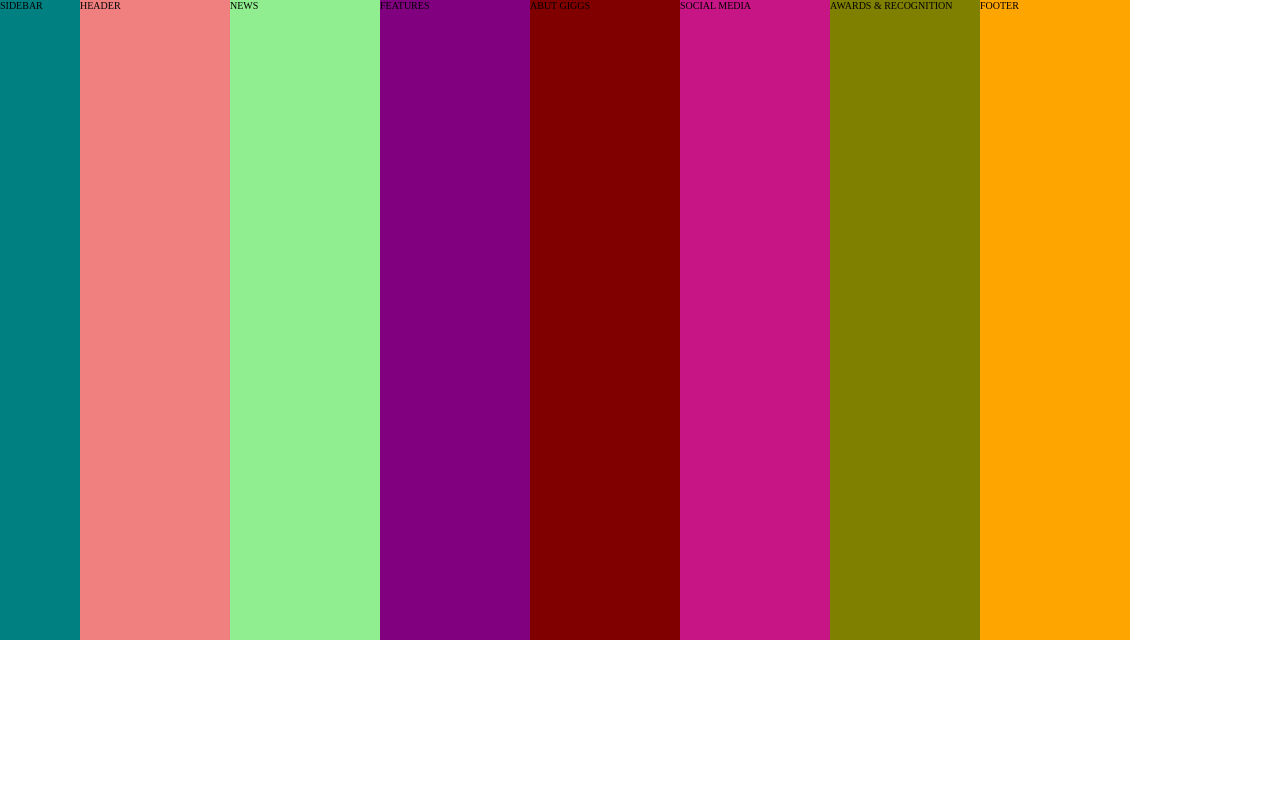
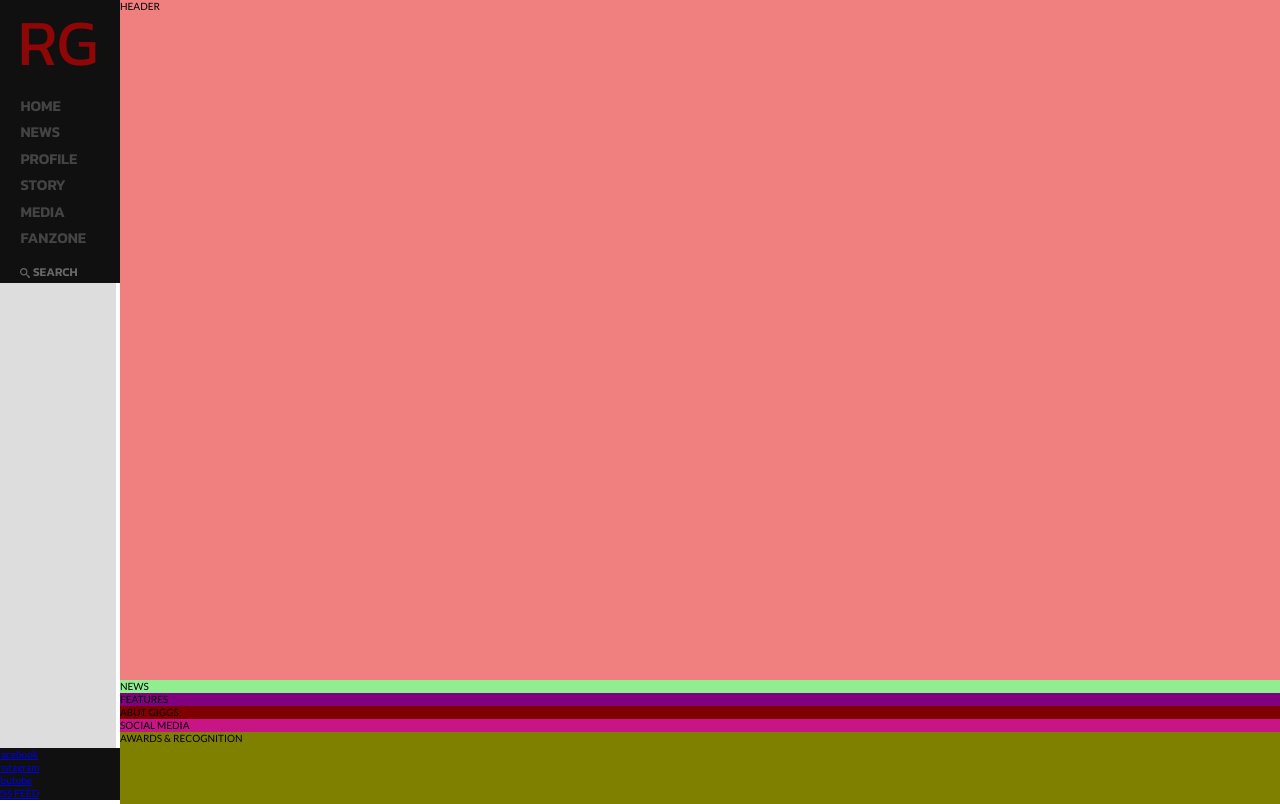
Before and after one commit to DazzlingVerdi/soccerplayer-blog, a plain HTML site: page index.html in a window 1280 px wide. Shown: the top 804 px of the page. Drawn offline with Linux system fonts and the light colour scheme.

Commit message:
added svg icons, created and styled first part of sidebar

```diff
--- a/index.html
+++ b/index.html
@@ -6,12 +6,46 @@
     <meta name="viewport" content="width=device-width, initial-scale=1.0">
     <link rel="stylesheet" href="css/main.css">
     <link rel="preconnect" href="https://fonts.gstatic.com">
-    <link href="https://fonts.googleapis.com/css2?family=Kanit:wght@100;200;300;400&display=swap" rel="stylesheet">
+    <link rel="preconnect" href="https://fonts.gstatic.com">
+    <link href="https://fonts.googleapis.com/css2?family=Kanit:wght@100;200;300;400;500;600&family=Lato:wght@300;400;700&display=swap" rel="stylesheet">
     <title>Soccer blog</title>
 </head>
 <body class="container">
     <nav class="sidebar">
-      SIDEBAR
+        <div class="sidebar__wrap">
+            <a href="index.html" class="sidebar__logo">
+                <h2 class="heading-secondary">RG</h2>
+            </a>
+            <ul class="sidebar__list">
+                <li class="sidebar__item"><a href="#" class="sidebar__link">Home</a></li>
+                <li class="sidebar__item"><a href="#" class="sidebar__link">News</a></li>
+                <li class="sidebar__item"><a href="#" class="sidebar__link">Profile</a></li>
+                <li class="sidebar__item"><a href="#" class="sidebar__link">Story</a></li>
+                <li class="sidebar__item"><a href="#" class="sidebar__link">Media</a></li>
+                <li class="sidebar__item"><a href="#" class="sidebar__link">Fanzone</a></li>
+                <li class="sidebar__item">
+                    <a href="#" class="sidebar__link sidebar__link--search mt-small">
+                       <svg class="sidebar__icon-search">
+                          <use xlink:href="img/sprite.svg#icon-search"></use>
+                        </svg>
+                        Search
+                    </a>
+                </li>
+            </ul>
+        </div>
+
+        <div class="sidebar__wrap">
+            <ul class="social__list">
+                <li class="social__item"><a href="#" class="social__link">Facebook</a></li>
+                <li class="social__item"><a href="#" class="social__link">Instagram</a></li>
+                <li class="social__item"><a href="#" class="social__link">Youtube</a></li>
+                <li class="social__item"><a href="#" class="social__link">RSS FEED</a></li>
+            </ul>
+
+        </div>
+
+
+
     </nav>
 
     <header class="header">
--- a/sass/_base.scss
+++ b/sass/_base.scss
@@ -1,6 +1,6 @@
 // CUSTOM VARIABLES ////
 :root {
-    --color-primary: #ff0000a2;
+    --color-primary: #c00303b9;
     --color-secondary: #101010;
     --color-tertiary: #ff9800;
     --color-fourth:#f44336;
@@ -8,13 +8,28 @@
     --color-grey--light-1:#eee;
     --color-grey-light-2:#ddd;
 
+    --white:#fff;
+    --black:#000;
+
 
     --main-text-color: #444;
     --sub-text-color: #666;
 
     --main-font-family:'Kanit', sans-serif;
-    --font-display: sans-serif;
+    --font-display: 'Lato', sans-serif;
+}
 
+// UTILITY CLASSES ////
+.mb-small { margin-bottom:1.5rem; }
+.mb-small-2x { margin-bottom:2rem; }
+.mb-medium { margin-bottom:3rem; }
+
+.mt-small { margin-top:1rem; }
+.mt-small-2x {margin-top: 2rem; }
+
+// MIXINS ////
+@mixin transition {
+    transition: all .2s ease-in;
 }
 
 html {
@@ -29,3 +44,8 @@ html {
     padding:0;
     box-sizing: inherit;
 }
+
+body {
+    font-family: var(--font-display);
+    line-height: 1.3;
+}
--- a/sass/_components.scss
+++ b/sass/_components.scss
@@ -0,0 +1,81 @@
+// SIDEBAR STYLE ////
+.sidebar {
+    display: flex;
+    flex-direction: column;
+    justify-content: space-between;
+    align-items: center;
+
+    &__icon-search {
+        width:1rem;
+        height:1rem;
+        fill: currentColor;
+        vertical-align: middle;
+    }
+
+    &__wrap {
+        background-color: var(--color-secondary);
+        width:108%;
+        text-align: left;
+
+    }
+
+    &__logo {
+        display: flex;
+        justify-content: center;
+        text-decoration: none;
+        margin-bottom:.8rem;
+
+    }
+
+    &__list {
+        list-style: none;
+    }
+
+    &__item {
+        cursor: pointer;
+        @include transition;
+
+        &:not(:last-child) {
+            margin-bottom:.1rem;
+        }
+
+        &:hover:not(:last-child) {
+            background-color: var(--color-primary);
+        }
+    }
+
+    &__link {
+        &:link,
+        &:visited {
+            display: inline-block;
+            font-size: 1.5rem;
+            font-family: var(--main-font-family);
+            font-weight: 700;
+            padding:.3rem 2.5rem;
+            text-transform: uppercase;
+            text-decoration: none;
+            color: var( --main-text-color);
+            @include transition;
+        }
+
+        &--search {
+            &:link,
+            &:visited {
+                font-size: 1.2rem;
+                color:var(--sub-text-color);
+            }
+        }
+    }
+
+    &__item:hover &__link {
+        color: var(--white);
+    }
+}
+
+// HEADING STYLES ////
+.heading-secondary {
+    font-family: var(--main-font-family);
+    font-size: 6.5rem;
+    font-weight: 400;
+    color: var(--color-primary);
+}
--- a/sass/_layout.scss
+++ b/sass/_layout.scss
@@ -1,47 +1,58 @@
 .container {
 
     display: grid;
-    grid-template-rows: 80vh repeat(4, minmax(min-content, 1fr)) 20vh 15vh;
-    grid-template-columns: 8rem repeat(8, 1fr);
+    grid-template-rows: 85vh repeat(4, min-content) 35vh 20vh;
+    grid-template-columns: [sidebar-start ] 12rem [sidebar-end full-start] minmax(8rem, 1fr) [center-start] repeat(8, [col-start] minmax(10rem, 1fr) [col-end]) [center-end] minmax(8rem, 1fr) [full-end];
 
 }
 
 .sidebar {
-    background-color: teal;
+    background-color:#ddd;
+    grid-column: sidebar-start / sidebar-end;
+    height:100vh;
+    position: fixed;
 
 }
 
 .header {
     background-color:lightcoral;
+    grid-column: full-start / full-end;
+
 
 }
 
 .news {
     background-color:lightgreen;
+    grid-column: full-start / full-end;
 
 }
 
 .features {
     background-color: purple;
+    grid-column: full-start / full-end;
 
 }
 
 .about {
     background-color: maroon;
+    grid-column: full-start / full-end;
 
 }
 
 .social-media {
     background-color: mediumvioletred;
+    grid-column: full-start / full-end;
 
 }
 
 .banner {
     background-color: olive;
+    grid-column: full-start / full-end;
 
 }
 
 .footer {
     background-color: orange;
+    grid-column: full-start / full-end;
 
 }
```
Also changed, not shown: css/main.css, img/SVG/facebook2.svg (added), img/SVG/instagram.svg (added), img/SVG/rss2.svg (added), img/SVG/search.svg (added), img/SVG/youtube.svg (added), img/sprite.svg (added), 2 other files.
